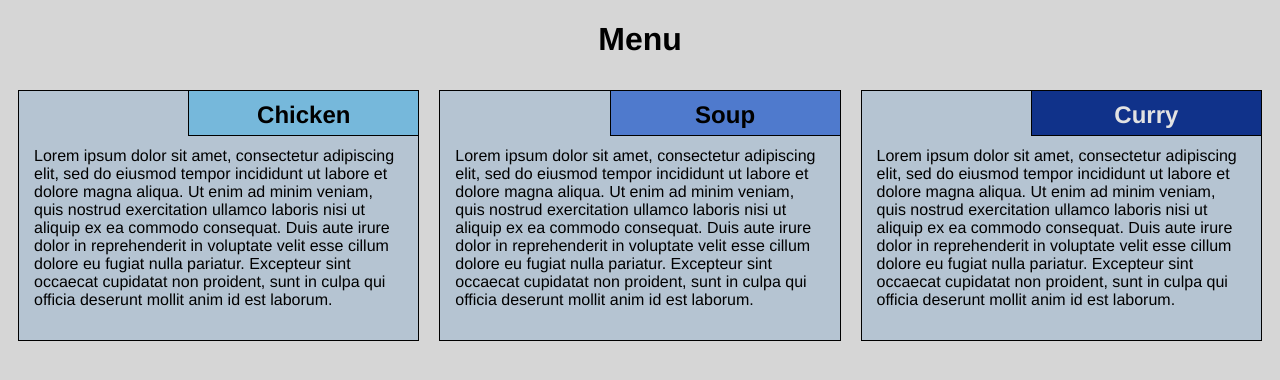
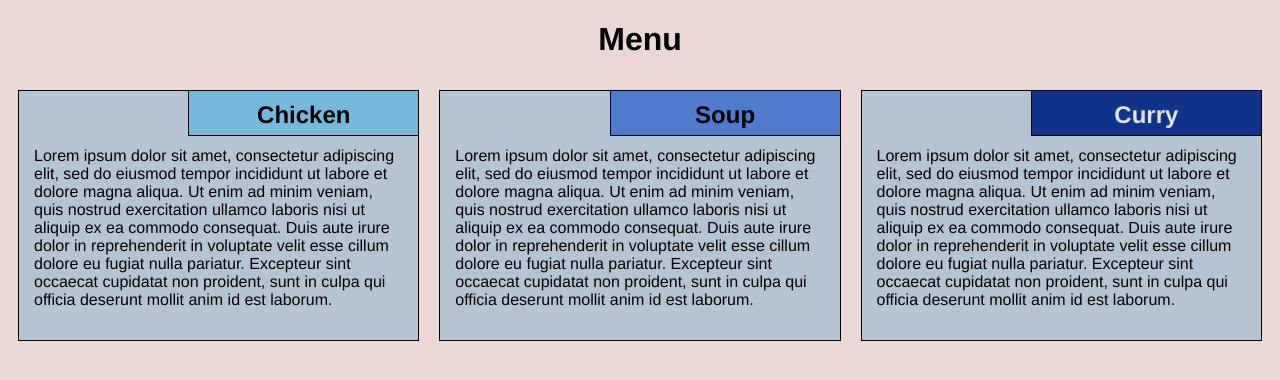
Before and after one commit to Vedh07/coursera-test, a plain HTML site: page Module2-solution/index.html in a window 1280 px wide. Drawn offline with Linux system fonts and the light colour scheme.

Commit message:
Update css.css

```diff
--- a/Module2-solution/css/css.css
+++ b/Module2-solution/css/css.css
@@ -4,7 +4,7 @@
 }
 
 body {
-    background-color: #d6d6d6;
+    background-color:#ead7d6;
 }
 
 h1 {
```
